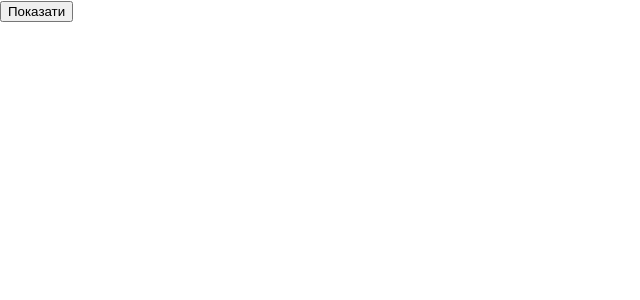
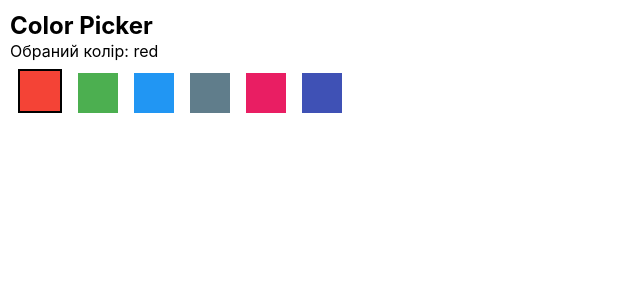
Before and after one commit to snastia/bibly-react, a React (Create React App) app: page / in a window 1280 px wide. Shown: the top 300 px of the page, without its empty margins (0-640 px from the left). Built offline with nearby package versions, Linux system fonts and the light colour scheme.

Commit message:
classwork

```diff
--- a/src/GlobalStyle.styled.jsx
+++ b/src/GlobalStyle.styled.jsx
@@ -21,9 +21,11 @@ body {
   h2,
   h3,
   ul,
-  a{
+  a,
+  button{
+    border: none;
     margin: 0;
-    paddin: 0;
+    padding: 0;
     list-style: none;
     text-decoration: none;
   }
--- a/src/components/App/App.jsx
+++ b/src/components/App/App.jsx
@@ -1,45 +1,30 @@
 // import s from './App.module.css';
 // import { Header } from './components/Header';
-import painting from "../../painting1.json";
+// import painting from "../../painting1.json";
 // import { PaintingList } from './components/PaintingList/PaintingList';
-// import { ColorPicker } from '../ColorPicker/ColorPicker';
-// import { colorPickerOptions } from '../colorOptions';
+import { ColorPicker } from '../ColorPicker/ColorPicker';
+import { colorPickerOptions } from '../colorOptions';
 // import { Alert } from "../Alert/Alert"
 // import { Title, Container } from "./App.styled"
-// import { GlobalStyle } from '../../GlobalStyle.styled';
+import { GlobalStyle } from '../../GlobalStyle.styled';
 // import { Counter } from "../Counter/Counter"
 // import { PaintingList } from '../PaintingList/PaintingList';
-import { Component } from 'react';
+// import { Component } from 'react';
+// import { DropdownMenu } from "../DropdownMenu/Dropdown";
 
-export class App extends Component{
-   state = {
-     data: painting,
-   }
-
-   toggleVisible = () => {
-    this.setState((prev) => {
-      return{
-        isVisible: !prev.isVisible
-      }
-    })
-   }
-
-  render(){
-
-    return (
-      <div>
-        <button type="button" onClick={this.toggleVisible}>{this.state.isVisible ? "Приховати" : "Показати"}</button>
-        {this.state.isVisible && <p>Ви мене бачите</p>}
-        {/* <PaintingList paintingData={this.state.data}/> */}
-      </div>
+export function App(){
+   return(
+    <div>
+        <ColorPicker options={colorPickerOptions}/>
+        <GlobalStyle/>
+    </div>
    )
   }
     // <Counter/>
     // <Container>
     //  <Title>Title</Title>
     // </Container>
-    // <ColorPicker options={colorPickerOptions}/>
+    //<DropdownMenu/>
     //  <Alert text="Останнє попередження" type="warning"/>
     //  <Alert text="Ура! Все ок!" type="success"/>
     //  <Alert text="О жах - все пропало!" type="error"/ >
-}
--- a/src/components/ColorPicker/ColorPicker.jsx
+++ b/src/components/ColorPicker/ColorPicker.jsx
@@ -1,15 +1,35 @@
+import { Component } from "react"
 import { Container, Title, ColorpickerOption} from "./ColorPicker.styled"
 
-export const ColorPicker = ({options}) => {
-    return (
+export class ColorPicker extends Component{
+
+    state = {
+        colorOptionIdx: 0
+    }
+
+    handleClick = (optionId) => {
+      this.setState({colorOptionIdx: optionId})
+    }
+
+   render(){
+    const {options} = this.props;
+    const {colorOptionIdx} = this.state;
+    return(
         <Container>
             <Title>Color Picker</Title>
-            {options.map(({label, color})=>(
-                <ColorpickerOption key={label}
-                     bgc={color}>
-                    <span>{label}</span>
+            <span>Обраний колір: {options[colorOptionIdx].label}</span>
+            <br />
+            {this.props.options.map(({label, color}, idx)=>(
+                <ColorpickerOption
+                     onClick={() => {this.handleClick(idx)}}
+                     key={label}
+                     bgc={color}
+                     idx={idx}
+                     currentIdx={colorOptionIdx}
+                     >
                 </ColorpickerOption>
             ))}
         </Container>
     )
+   }
 }
--- a/src/components/ColorPicker/ColorPicker.styled.jsx
+++ b/src/components/ColorPicker/ColorPicker.styled.jsx
@@ -13,8 +13,5 @@ export const ColorpickerOption = styled.div`
     height: 40px;
     margin: 8px;
     background-color: ${({bgc}) => bgc};
-
-    :hover{
-        color: tomato;
-    }
+    border: ${(props) => props.idx === props.currentIdx ? "2px solid black" : "none"}
 `
--- /dev/null
+++ b/src/components/DropdownMenu/Dropdown.css
@@ -0,0 +1,18 @@
+
+.Dropdown {
+  position: relative;
+  width: 400px;
+  padding: 20px;
+  border: 1px solid black;
+}
+
+.Dropdown__menu {
+  position: absolute;
+  top: 100%;
+  left: 0;
+  width: 100%;
+  padding: 20px;
+  text-align: center;
+  background-color: teal;
+  color: white;
+}
--- /dev/null
+++ b/src/components/DropdownMenu/Dropdown.jsx
@@ -0,0 +1,19 @@
+import { Component } from "react"
+
+export class DropdownMenu extends Component{
+    state = {
+      isOpen: false,
+    }
+    toggle = () => this.setState((prevState) => ({isOpen: !prevState.isOpen}))
+    render(){
+        return(
+     <div className="Dropdown">
+       <button onClick={this.toggle}
+         type="button"
+         className="Dropdown__toggle">{this.state.isOpen ? "Сховати" : "Показати"}</button>
+
+      {this.state.isOpen && <div className="Dropdown__menu">Випадаюче меню</div>}
+     </div>
+        )
+    }
+}
```
